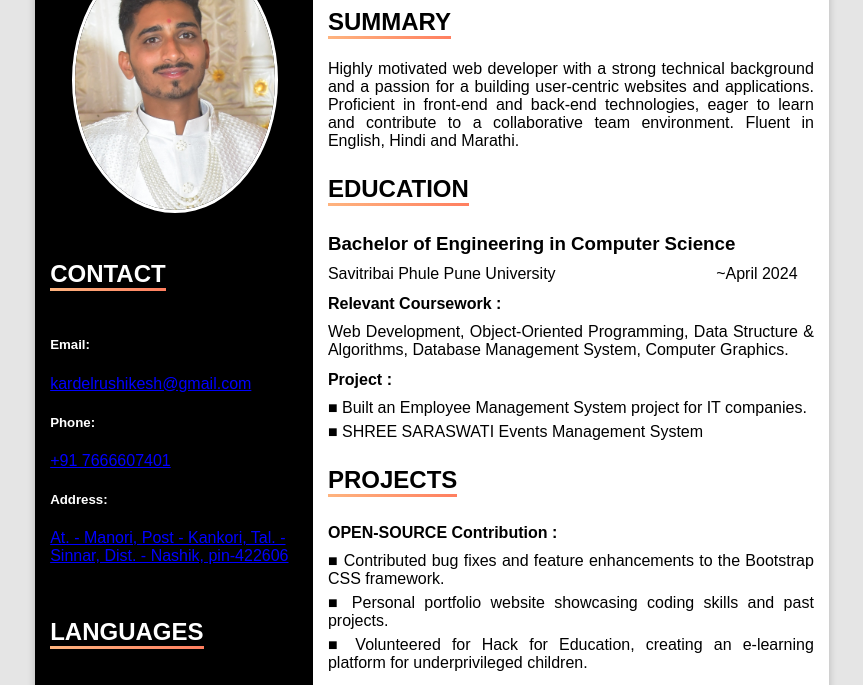
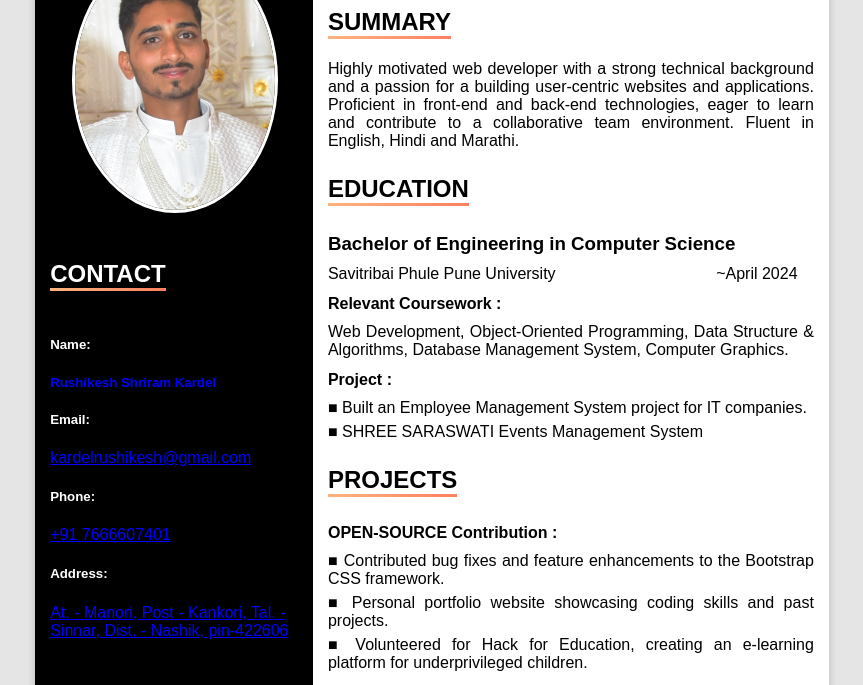
Before and after one commit to Shubham-by/Resume, a plain HTML site: page index.html in a window 1280 px wide. Shown: the part 115-800 px from the top of the page, without its empty margins (208-1071 px from the left). Drawn offline with Linux system fonts and the light colour scheme.

Commit message:
Update index.html

```diff
--- a/index.html
+++ b/index.html
@@ -11,6 +11,8 @@
   <aside class="left-black">
     <div class="black-body">
       <h2 >CONTACT</h2>
+        <h5>Name:<h5>
+        <p style="color: blue;">Rushikesh Shriram Kardel</p>
       <h5>Email:</h5>
       <p><a href="mailto:kardelrushikesh@gmail.com">kardelrushikesh@gmail.com</a></p>
       <h5>Phone:</h5>
```
